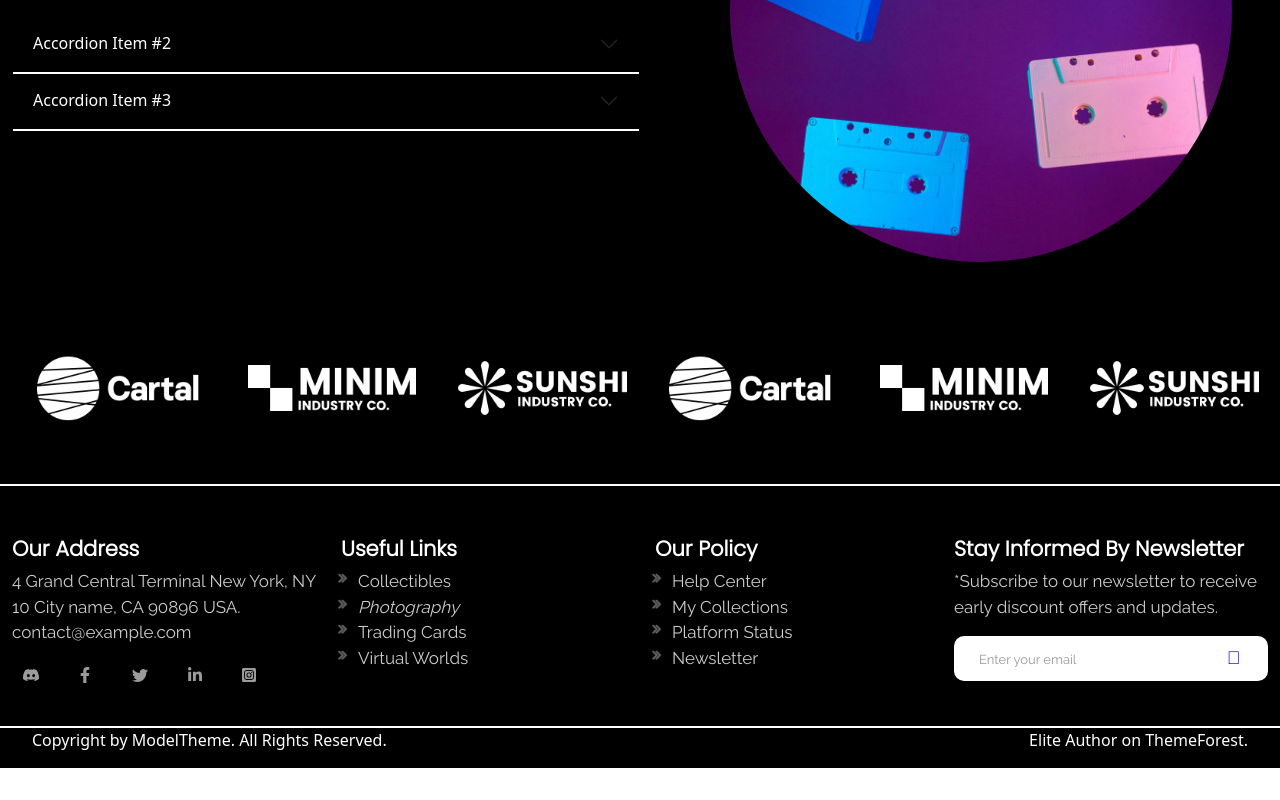
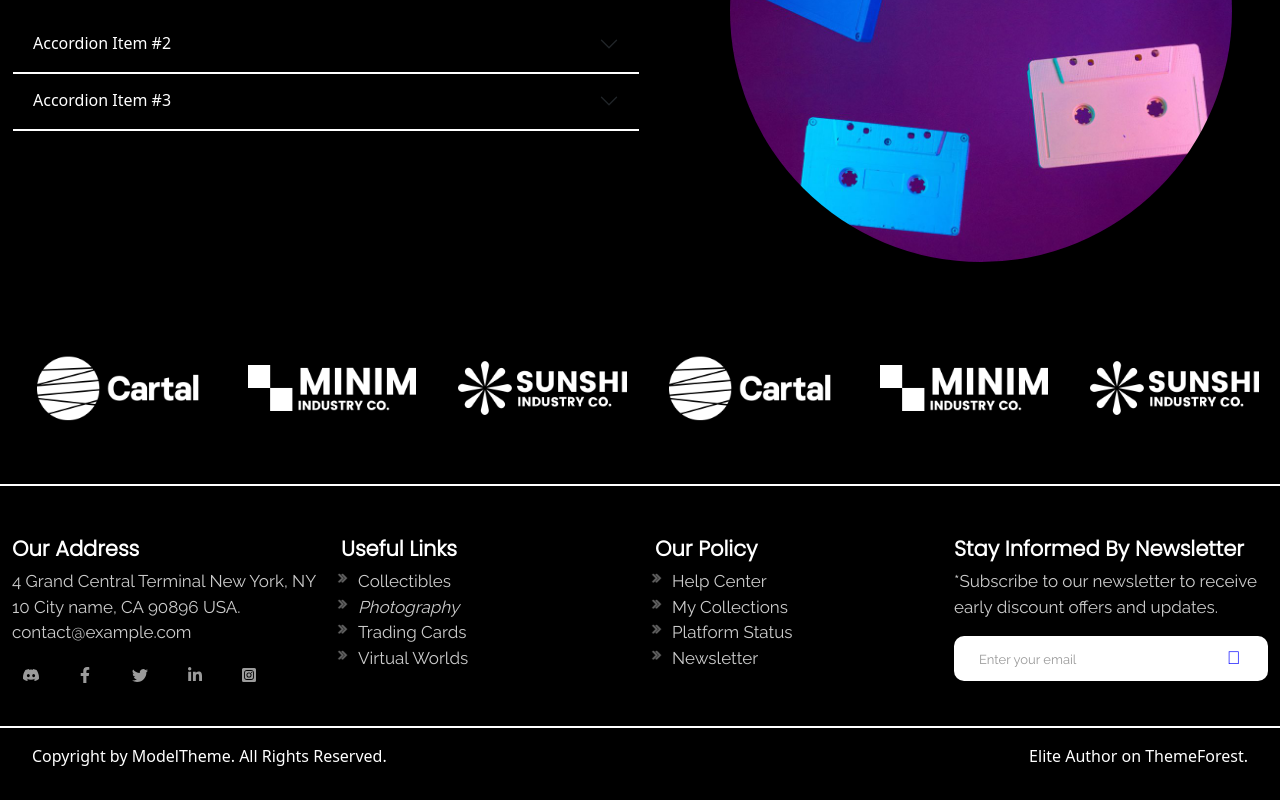
Before and after one commit to kesaviwebsolutions/enefti-versions-5-master, a React (Create React App) app: page / in a window 1280 px wide. Shown: the part 4988-5788 px from the top of the page. Before the commit the page ends 5756 px from the top, so only its background shows below. Built offline with nearby package versions, Linux system fonts and the light colour scheme.

Commit message:
updated-footer

```diff
--- a/src/Components/Footer.js
+++ b/src/Components/Footer.js
@@ -118,12 +118,12 @@ export default function Footer() {
         <div className="container12 footer2">
           <div className="row">
             <div className="col-lg-6 col-md-6 col-sm-12 col-12">
-              <p className="footer-para-1">
+              <p className="footer-para-1 py-3">
                 Copyright by ModelTheme. All Rights Reserved.
               </p>
             </div>
             <div className="col-lg-6 col-md-6 col-sm-12 col-12">
-              <p className="footer-para">Elite Author on ThemeForest.</p>
+              <p className="footer-para py-3">Elite Author on ThemeForest.</p>
             </div>
           </div>
         </div>
```
